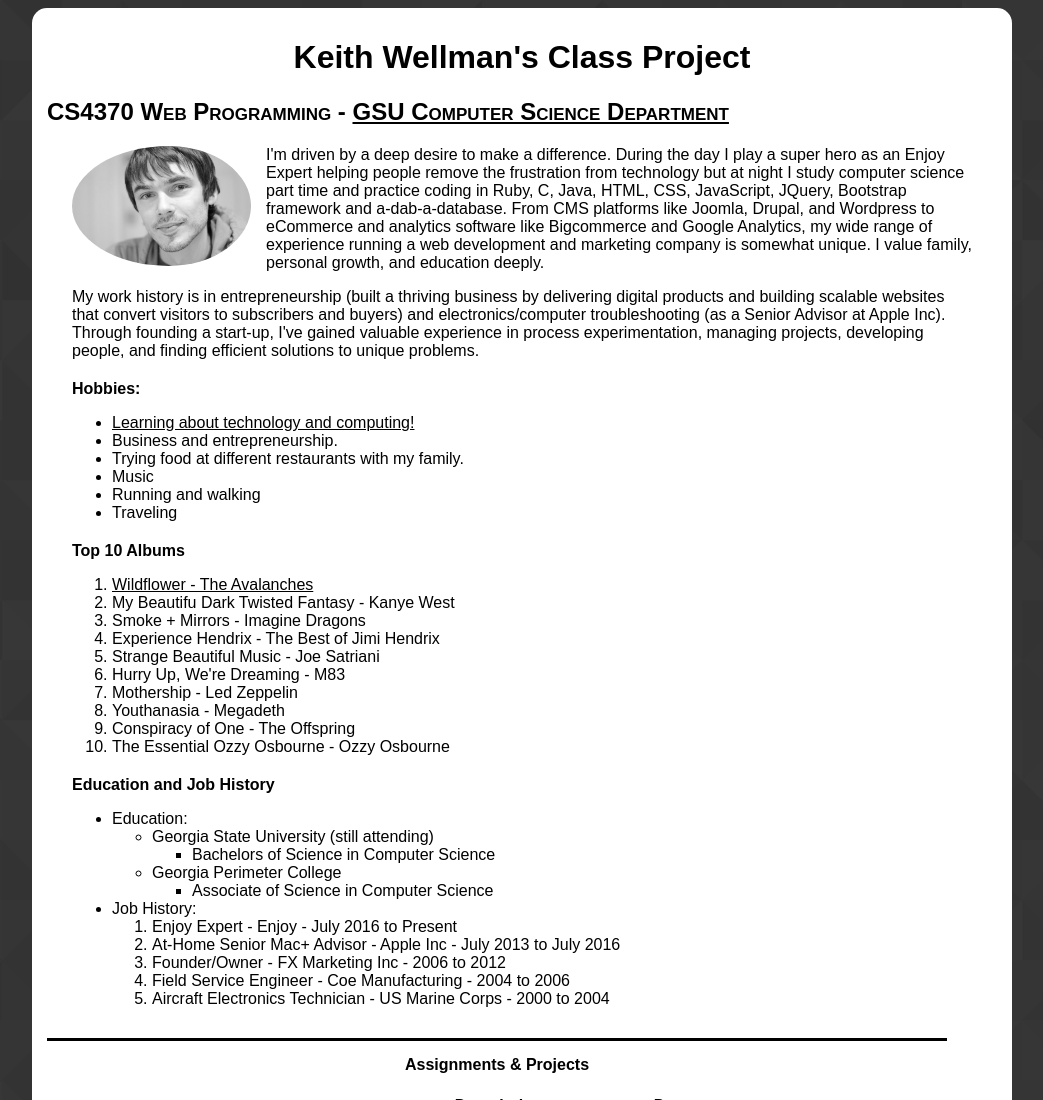
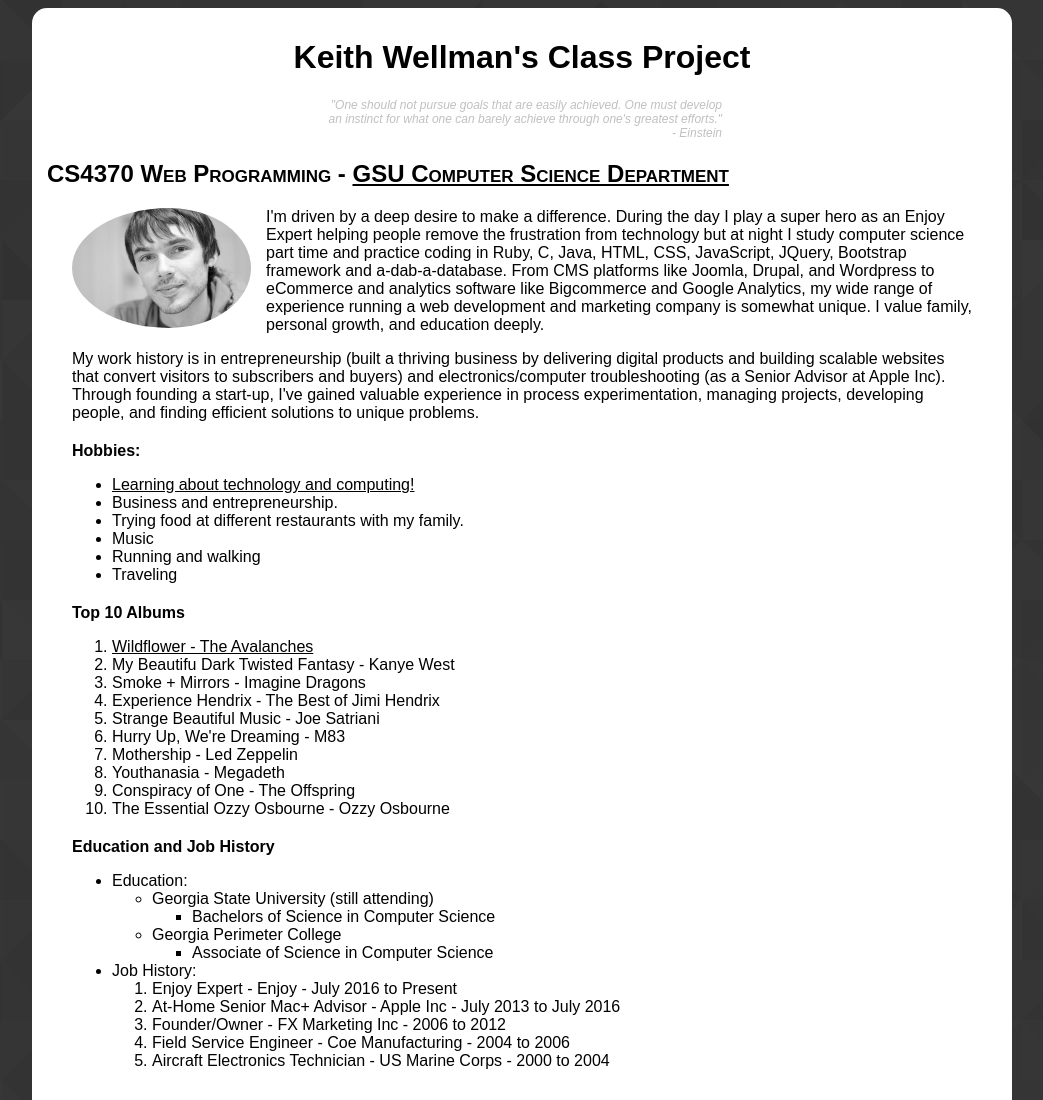
Before and after one commit to keithwellman/gsucs4370, a plain HTML site: page index.html in a window 1280 px wide. Shown: the top 1100 px of the page, without its empty margins (118-1161 px from the left). Drawn offline with Linux system fonts and the light colour scheme.

Commit message:
Added quote.

```diff
--- a/css/style.css
+++ b/css/style.css
@@ -16,7 +16,13 @@ body {
 	padding: 10px 15px 10px 15px;
 	border-radius: 15px;
 }
-header {
+.quote {
+	font-size: 12px;
+	font-style: italic;
+	margin: auto;
+	text-align: right;
+	width: 400px;
+	color: #c0c0c0;
 
 }
 
--- a/index.html
+++ b/index.html
@@ -12,6 +12,7 @@
   <div class="wrapper">
     <header>
       <h1>Keith Wellman's Class Project</h1>
+      <p class="quote">"One should not pursue goals that are easily achieved. One must develop an instinct for what one can barely achieve through one's greatest efforts."  - Einstein</p>
       <h2>CS4370 Web Programming - <a href="http://cs.gsu.edu">GSU Computer Science Department</a></h2>
     </header> <!-- close header div -->
 
```
